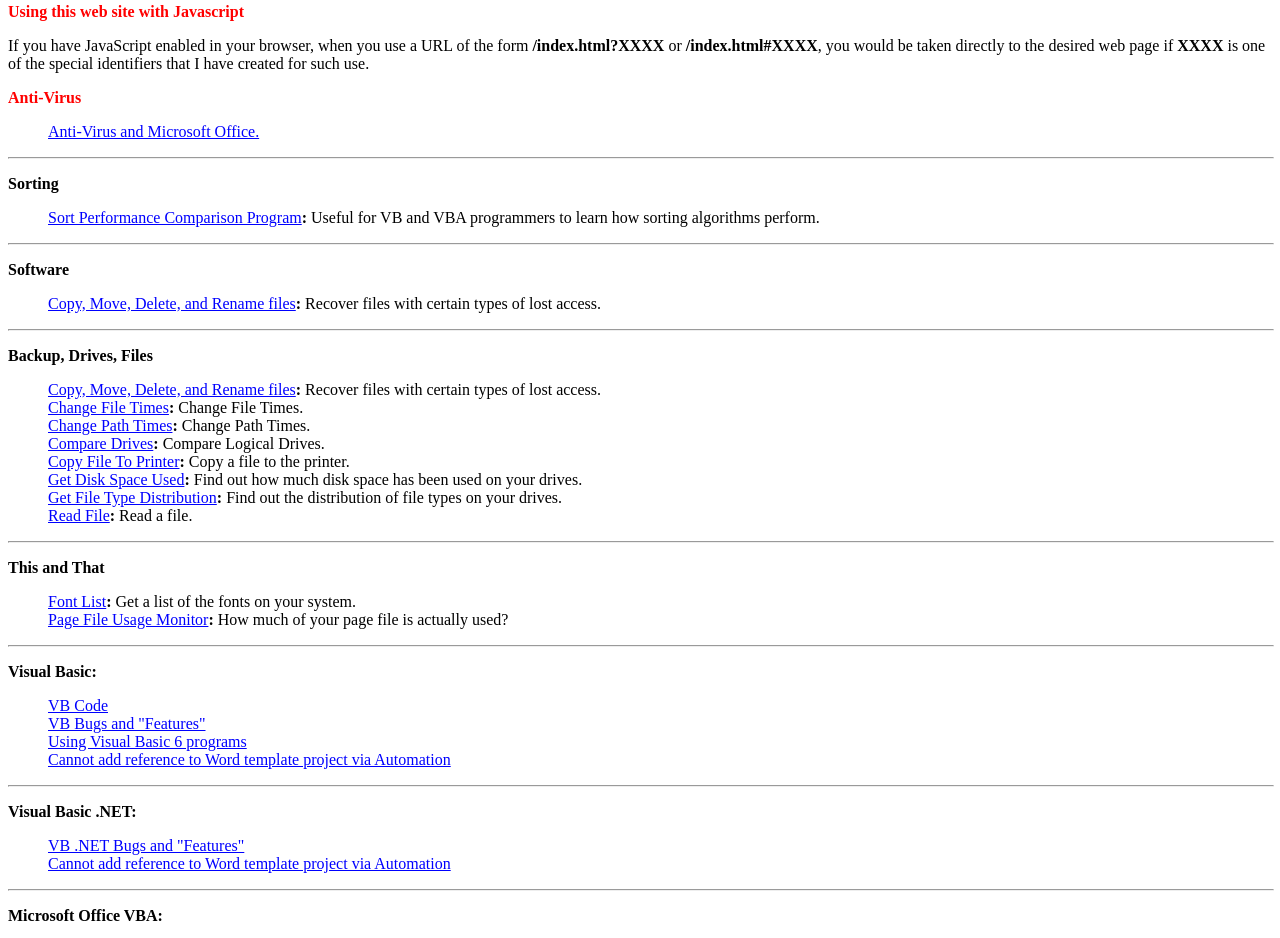
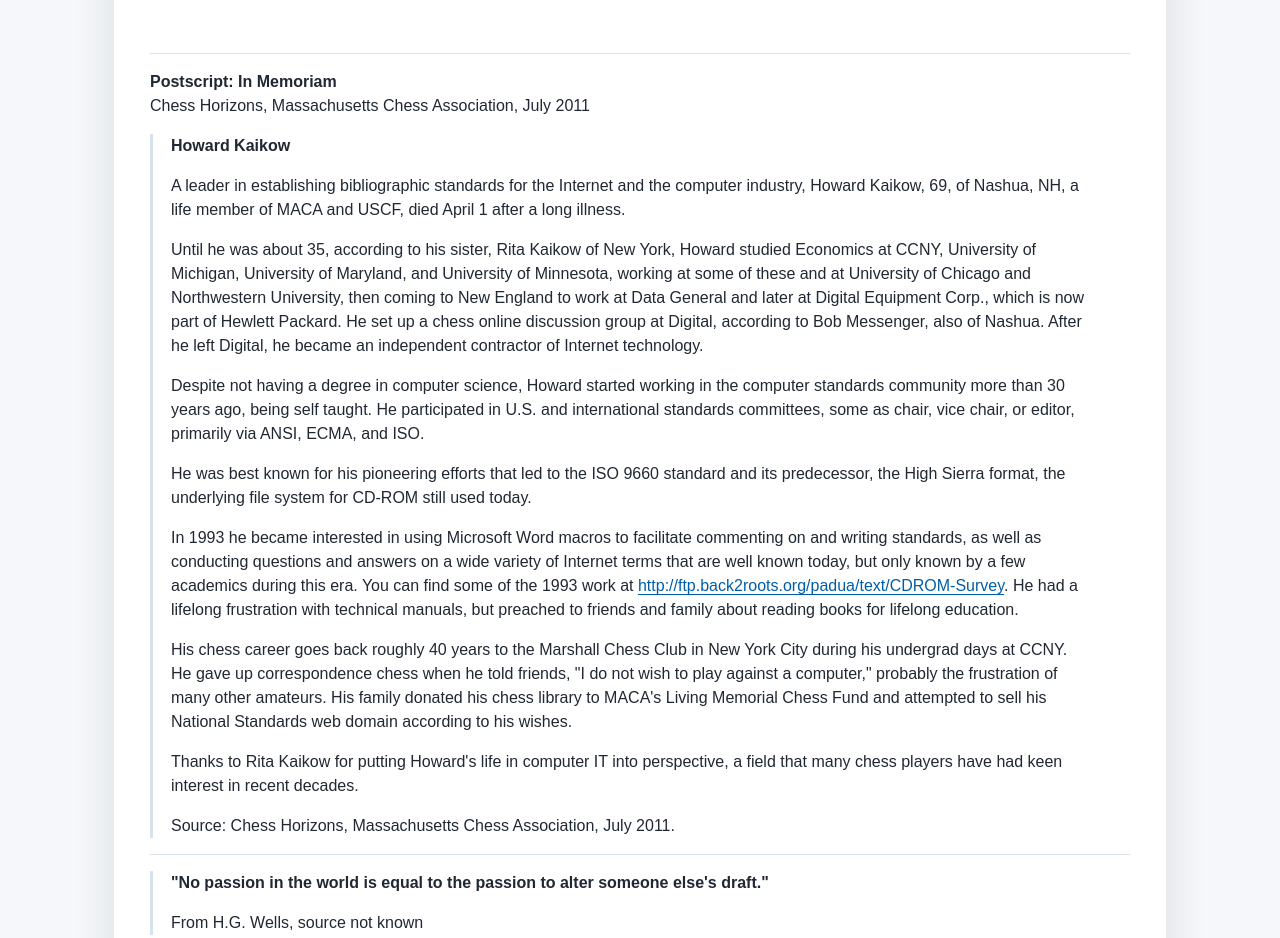
Before and after one commit to HLKaikow/hlkaikow.github.io, a plain HTML site: page index.html in a window 1280 px wide. Shown: the part 526-1464 px from the top of the page. Drawn offline with Linux system fonts and the light colour scheme.

Commit message:
Add homepage memoriam and refresh styling

```diff
--- a/index.html
+++ b/index.html
@@ -134,6 +134,58 @@ div.Section1
 
 <script  type="text/javascript" src="/GetURL.js">
 </script>
+<style type="text/css">
+body {
+	background: #f5f7fa;
+	color: #202833;
+	font-family: Arial, Helvetica, sans-serif;
+	line-height: 1.5;
+	margin: 0;
+}
+div.Section1 {
+	background: #fff;
+	box-shadow: 0 12px 40px rgba(32, 40, 51, .12);
+	margin: 24px auto;
+	max-width: 980px;
+	padding: 28px 36px;
+}
+p, li {
+	font-family: Arial, Helvetica, sans-serif;
+	line-height: 1.5;
+}
+a:link, a:visited, span.MsoHyperlink, span.MsoHyperlinkFollowed {
+	color: #005ea8;
+	text-decoration-thickness: .08em;
+	text-underline-offset: .16em;
+}
+p.justify, li.justify, div.justify {
+	background: #eef4f8;
+	border-left: 4px solid #005ea8;
+	color: #202833;
+	font-weight: bold;
+	padding: 8px 12px;
+}
+blockquote {
+	border-left: 3px solid #d7e2ea;
+	margin-left: 0 !important;
+	padding-left: 18px;
+}
+hr {
+	border: 0;
+	border-top: 1px solid #d7e2ea;
+}
+@media (max-width: 720px) {
+	div.Section1 {
+		box-shadow: none;
+		margin: 0;
+		padding: 18px;
+	}
+	img {
+		height: auto;
+		max-width: 100%;
+	}
+}
+</style>
 <!--[if gte mso 9]><xml>
  <o:shapedefaults v:ext="edit" spidmax="3074"/>
 </xml><![endif]--><!--[if gte mso 9]><xml>
@@ -201,6 +253,64 @@ href="mailto:hkaikow@gmail.com">hkaikow@gmail.com</a>.&nbsp;
 <u1:p></u1:p></span></p>
 
 <p><o:p>&nbsp;</o:p></p>
+
+<div class=MsoNormal align=center style='text-align:center'>
+
+<hr size=2 width="100%" align=center>
+
+</div>
+
+<p><b>Postscript: In Memoriam</b><br>
+Chess Horizons, Massachusetts Chess Association, July 2011</p>
+
+<blockquote style='margin-top:5.0pt;margin-bottom:5.0pt'>
+
+<p><b>Howard Kaikow</b></p>
+
+<p>A leader in establishing bibliographic standards for the Internet and the
+computer industry, Howard Kaikow, 69, of Nashua, NH, a life member of MACA and
+USCF, died April 1 after a long illness.</p>
+
+<p>Until he was about 35, according to his sister, Rita Kaikow of New York,
+Howard studied Economics at CCNY, University of Michigan, University of
+Maryland, and University of Minnesota, working at some of these and at
+University of Chicago and Northwestern University, then coming to New England to
+work at Data General and later at Digital Equipment Corp., which is now part of
+Hewlett Packard. He set up a chess online discussion group at Digital,
+according to Bob Messenger, also of Nashua. After he left Digital, he became an
+independent contractor of Internet technology.</p>
+
+<p>Despite not having a degree in computer science, Howard started working in
+the computer standards community more than 30 years ago, being self taught. He
+participated in U.S. and international standards committees, some as chair,
+vice chair, or editor, primarily via ANSI, ECMA, and ISO.</p>
+
+<p>He was best known for his pioneering efforts that led to the ISO 9660
+standard and its predecessor, the High Sierra format, the underlying file system
+for CD-ROM still used today.</p>
+
+<p>In 1993 he became interested in using Microsoft Word macros to facilitate
+commenting on and writing standards, as well as conducting questions and
+answers on a wide variety of Internet terms that are well known today, but only
+known by a few academics during this era. You can find some of the 1993 work at
+<a href="http://ftp.back2roots.org/padua/text/CDROM-Survey">http://ftp.back2roots.org/padua/text/CDROM-Survey</a>.
+He had a lifelong frustration with technical manuals, but preached to friends
+and family about reading books for lifelong education.</p>
+
+<p>His chess career goes back roughly 40 years to the Marshall Chess Club in
+New York City during his undergrad days at CCNY. He gave up correspondence
+chess when he told friends, "I do not wish to play against a computer,"
+probably the frustration of many other amateurs. His family donated his chess
+library to MACA's Living Memorial Chess Fund and attempted to sell his National
+Standards web domain according to his wishes.</p>
+
+<p>Thanks to Rita Kaikow for putting Howard's life in computer IT into
+perspective, a field that many chess players have had keen interest in recent
+decades.</p>
+
+<p>Source: Chess Horizons, Massachusetts Chess Association, July 2011.</p>
+
+</blockquote>
 
 <div class=MsoNormal align=center style='text-align:center'>
 
```
